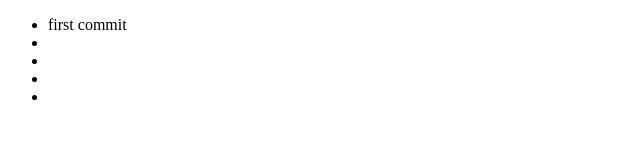
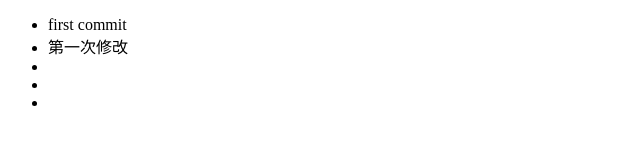
Before and after one commit to Jeffwangjf/demo, a plain HTML site: page index.html in a window 1280 px wide. Shown: the whole page, without its empty margins (0-640 px from the left). Drawn offline with Linux system fonts and the light colour scheme.

Commit message:
first modify

```diff
--- a/index.html
+++ b/index.html
@@ -7,7 +7,7 @@
 <body>
 	<ul>
 		<li>first commit</li>
-		<li></li>
+		<li>第一次修改</li>
 		<li></li>
 		<li></li>
 		<li></li>
```
